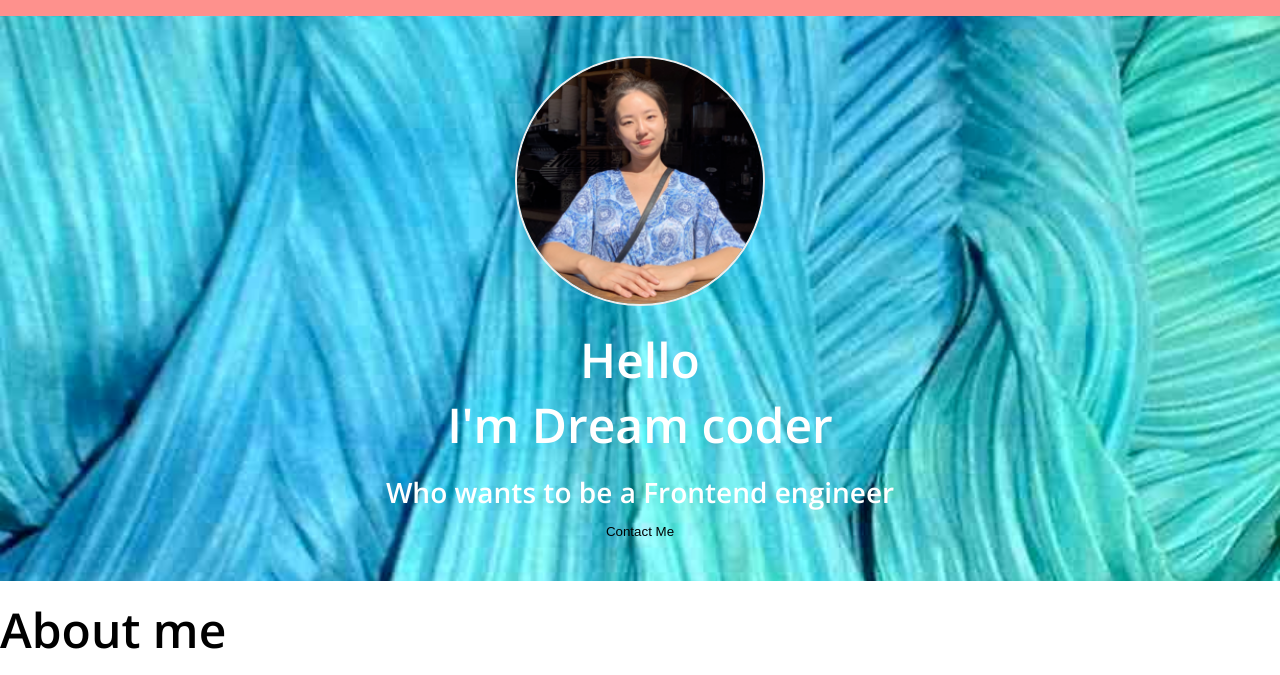
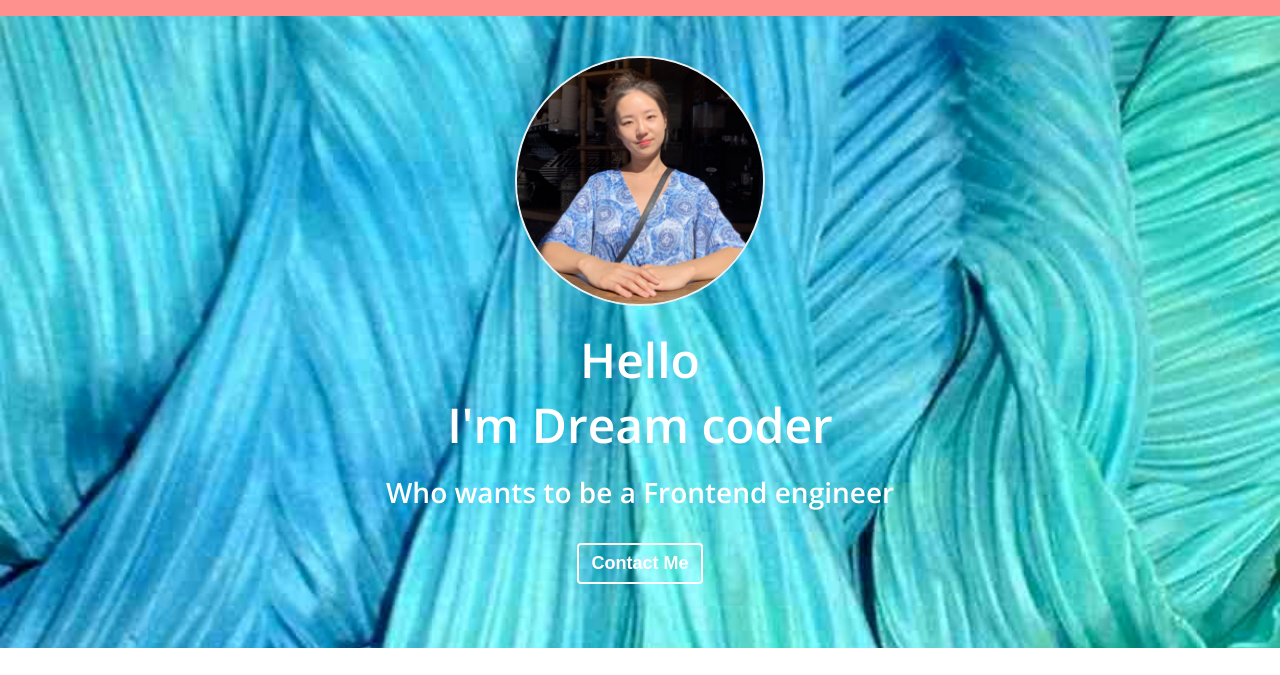
Before and after one commit to gomgom35b/portfolio-website-practice, a plain HTML site: page index.html in a window 1280 px wide. Shown: the part 88-763 px from the top of the page. Drawn offline with nearby package versions, Linux system fonts and the light colour scheme.

Commit message:
HTML : Home

```diff
--- a/index.html
+++ b/index.html
@@ -33,7 +33,7 @@
         <img src="./images/avata.png" alt="Gomgom's profile photo" class="home__avatar">
         <h1 class="home__title">Hello </br>  I'm Dream coder</h1>
         <h2 class="home__description">Who wants to be a Frontend engineer</h2>
-        <button class="home__button">Contact Me</button>
+        <button class="home__contact">Contact Me</button>
     </section>
     <!-- About -->
     <section id="about">
```
